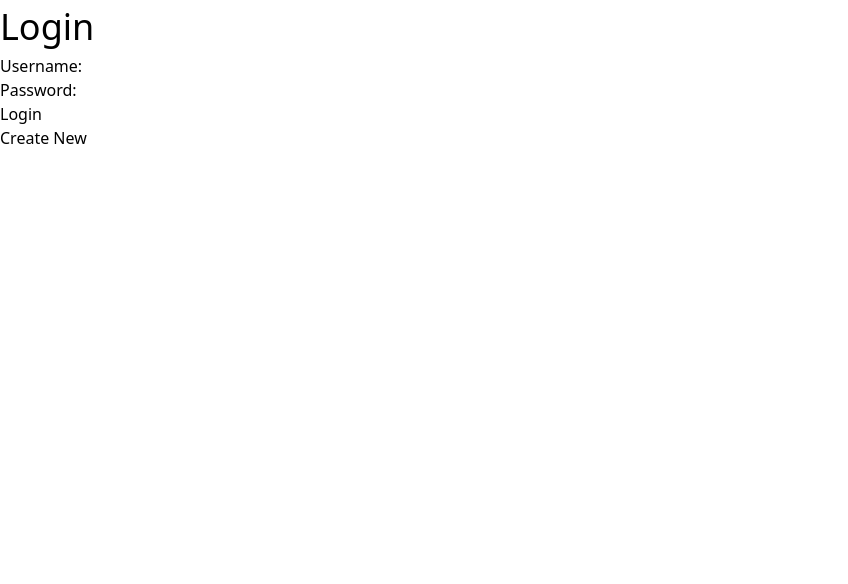
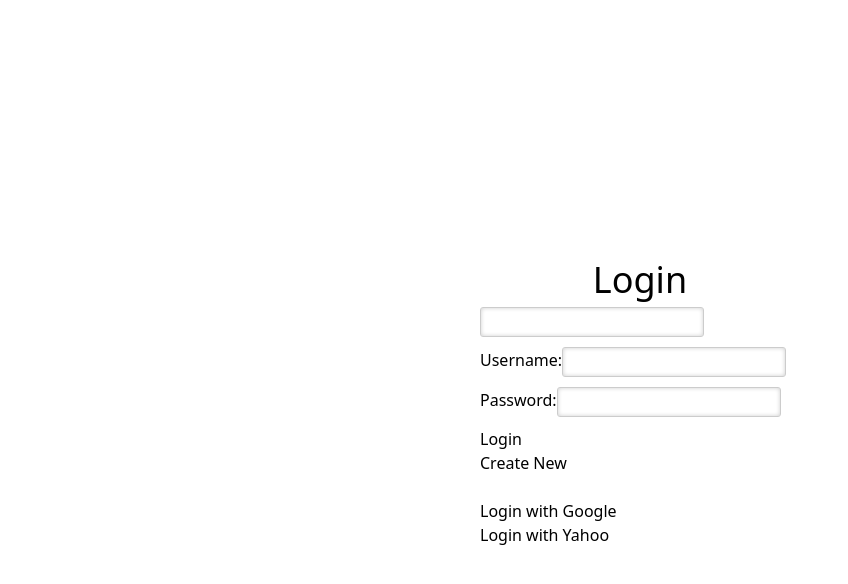
Before and after one commit to Enowiz777/community-app.v1, a React (Create React App) app: page / in a window 1280 px wide. Shown: the top 584 px of the page, without its empty margins (0-848 px from the left). Built offline with nearby package versions, Linux system fonts and the light colour scheme; no server answers.

Commit message:
20230517

```diff
--- a/src/Pages/LoginPage.js
+++ b/src/Pages/LoginPage.js
@@ -1,6 +1,34 @@
 import React, { useState } from 'react';
-import { getAuth, signInWithEmailAndPassword } from "firebase/auth";
+import styled from "styled-components";
 
+import {
+  getAuth,
+  signInWithEmailAndPassword,
+  createUserWithEmailAndPassword
+} from "firebase/auth";
+
+
+// styled components
+const StyledInput = styled.input`
+    border:0;
+    padding:5px;
+    font-size: 12px;
+    color:black;
+    border:solid 1px #ccc;
+    margin:0 0 10px;
+    width: 70%;
+    -moz-box-shadow: inset 0 0 4px rgba(0,0,0,0.2);
+    -webkit-box-shadow: inset 0 0 4px rgba(0, 0, 0, 0.2);
+    box-shadow: inner 0 0 4px rgba(0, 0, 0, 0.2);
+    -webkit-border-radius: 3px;
+    -moz-border-radius: 3px;
+    border-radius: 3px;
+    :focus {
+      outline: none !important;
+      border-color: #719ECE;
+      box-shadow: 0 0 10px #719ECE;
+    }
+`;
 
 const LoginPage = () => {
     const [username, setUsername] = useState('');
@@ -50,29 +78,47 @@ const LoginPage = () => {
       } else {
         console.log("Great it matches!")
       }
+      // use the inputs to create a new account.
+      const auth = getAuth();
+      createUserWithEmailAndPassword(auth, username, password)
+        .then((userCredential) => {
+          // Signed in
+          const user = userCredential.user;
+          console.log("user information:" + user)
+          // ...
+        })
+        .catch((error) => {
+          const errorCode = error.code;
+          const errorMessage = error.message;
+          console.log(errorMessage);
+          // ..
+        });
+
       setUsername('');
       setPassword('');
       setConfirmPassword('');
     }
 
     return (
-      <div>
+      <div className="h-screen flex flex-col items-center justify-center">
+        <div className="w-1/4">
         { !showCreateAccount ? (
-          <div>
-            <h1>Login</h1>
+          <>
+            <h1 className="text-center">Login</h1>
+            <StyledInput />
             <form>
               <label>
                 Username:
-                <input
-                  type="text"
-                  value={username}
-                  onChange={(e) => setUsername(e.target.value)}
-                />
+              <StyledInput
+                type="text"
+                value={username}
+                onChange={(e) => setUsername(e.target.value)}
+              />
               </label>
               <br />
               <label>
                 Password:
-                <input
+                <StyledInput
                   type="password"
                   value={password}
                   onChange={(e) => setPassword(e.target.value)}
@@ -83,9 +129,9 @@ const LoginPage = () => {
               <br />
               <button onClick={handleCreateNew}>Create New</button>
             </form>
-          </div>
+          </>
         ) : (
-          <div>
+        <>
           <h1>Create New</h1>
           <form>
             <label>
@@ -116,17 +162,20 @@ const LoginPage = () => {
             </label>
             <br />
             <button onClick={createHandler}>Create</button>
+            <button onClick={createHandler}>Create</button>
 
           </form>
-        </div>
+        </>
 
         )
-
-
       }
-
-
+        <br />
+        <button>Login with Google</button>
+        <br />
+        <button>Login with Yahoo</button>
+        <br />
       </div>
+    </div>
     );
   };
 
```
Also changed, not shown: 1 other file (tests, documents, lock files or other folders).
